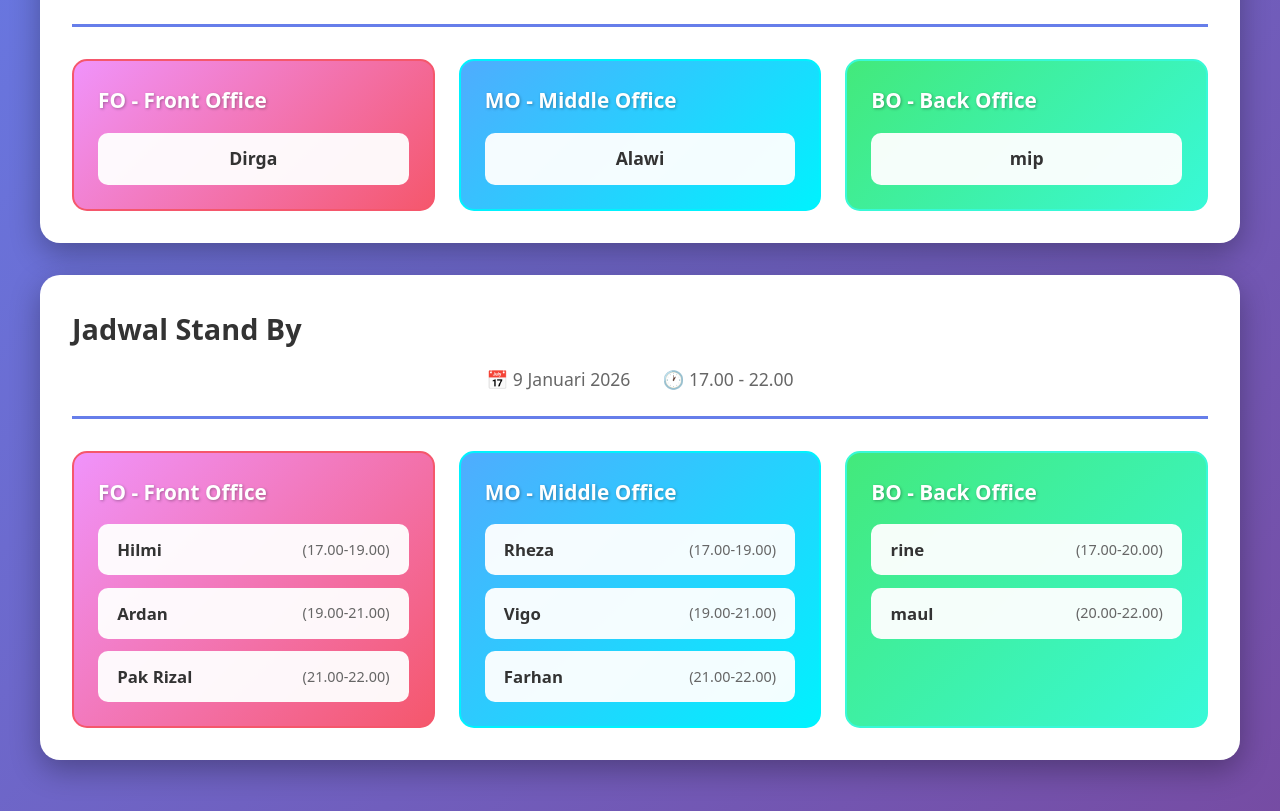
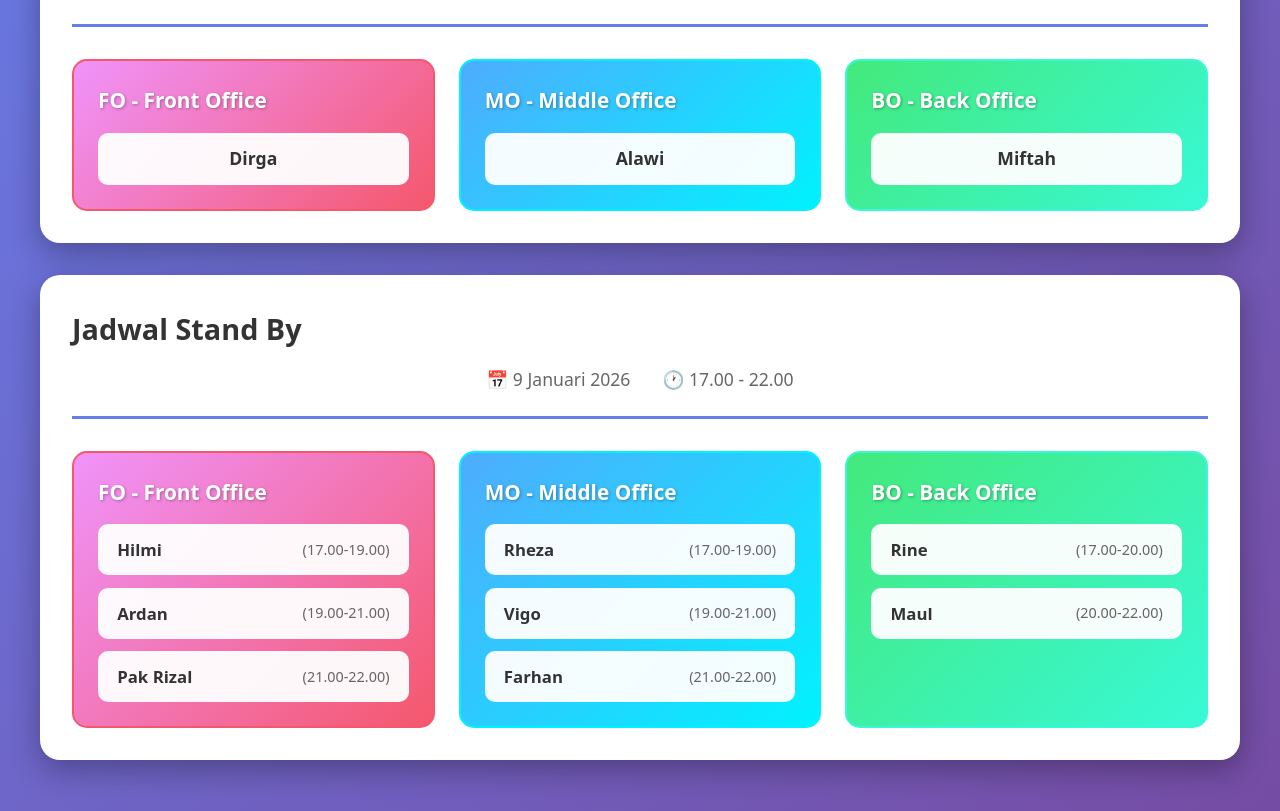
Before and after one commit to MaulanaRhezaArdiansyah/stand-by-schedule, a React (Vite) app: page / in a window 1280 px wide. Shown: the part 402-1213 px from the top of the page. Built offline with nearby package versions, Linux system fonts and the light colour scheme.

Commit message:
fix: typo name

```diff
--- a/src/App.tsx
+++ b/src/App.tsx
@@ -27,7 +27,7 @@ function App() {
       roles: {
         FO: 'Dirga',
         MO: 'Alawi',
-        BO: 'mip'
+        BO: 'Miftah'
       }
     },
     {
@@ -46,8 +46,8 @@ function App() {
           { name: 'Farhan', time: '21.00-22.00' }
         ],
         BO: [
-          { name: 'rine', time: '17.00-20.00' },
-          { name: 'maul', time: '20.00-22.00' }
+          { name: 'Rine', time: '17.00-20.00' },
+          { name: 'Maul', time: '20.00-22.00' }
         ]
       }
     }
```
